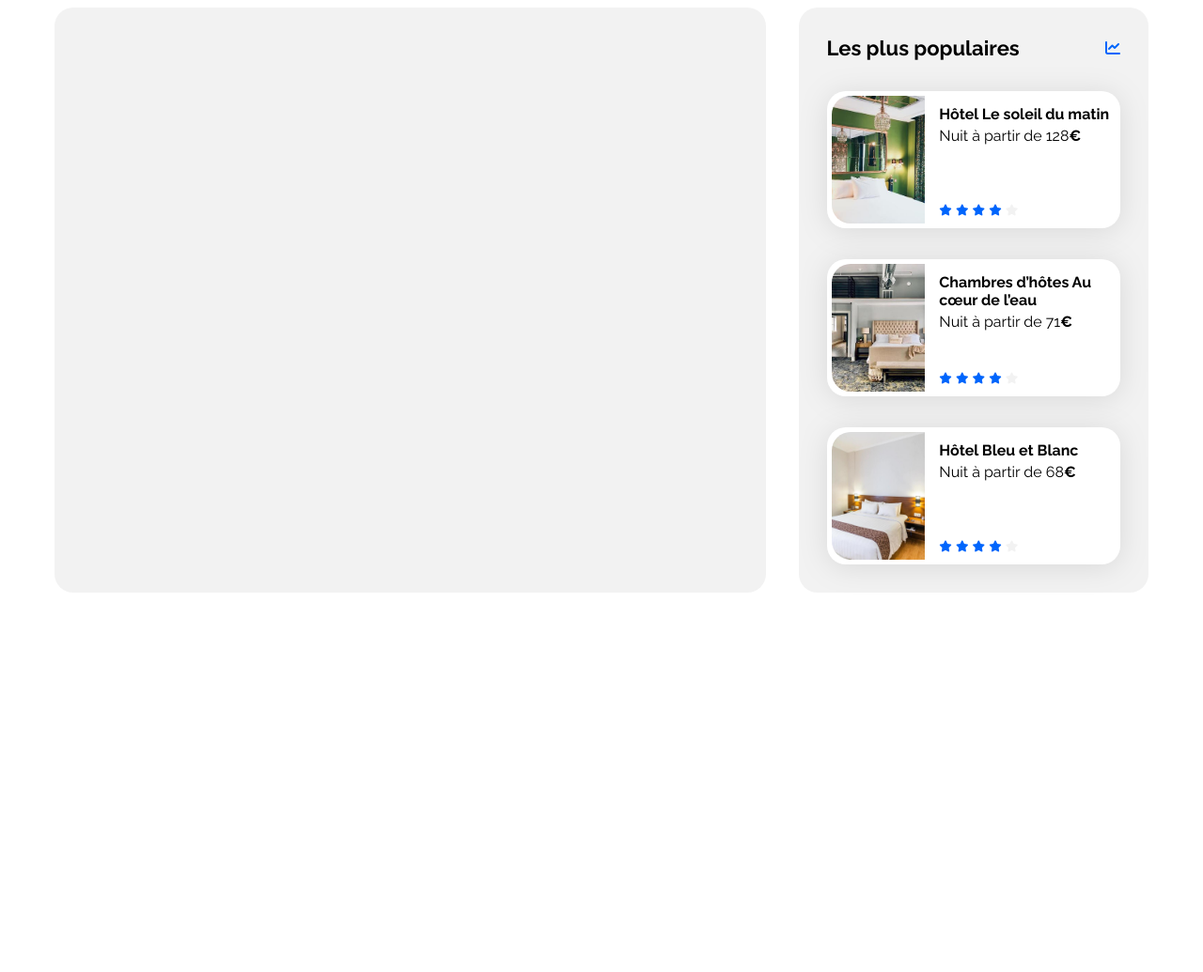
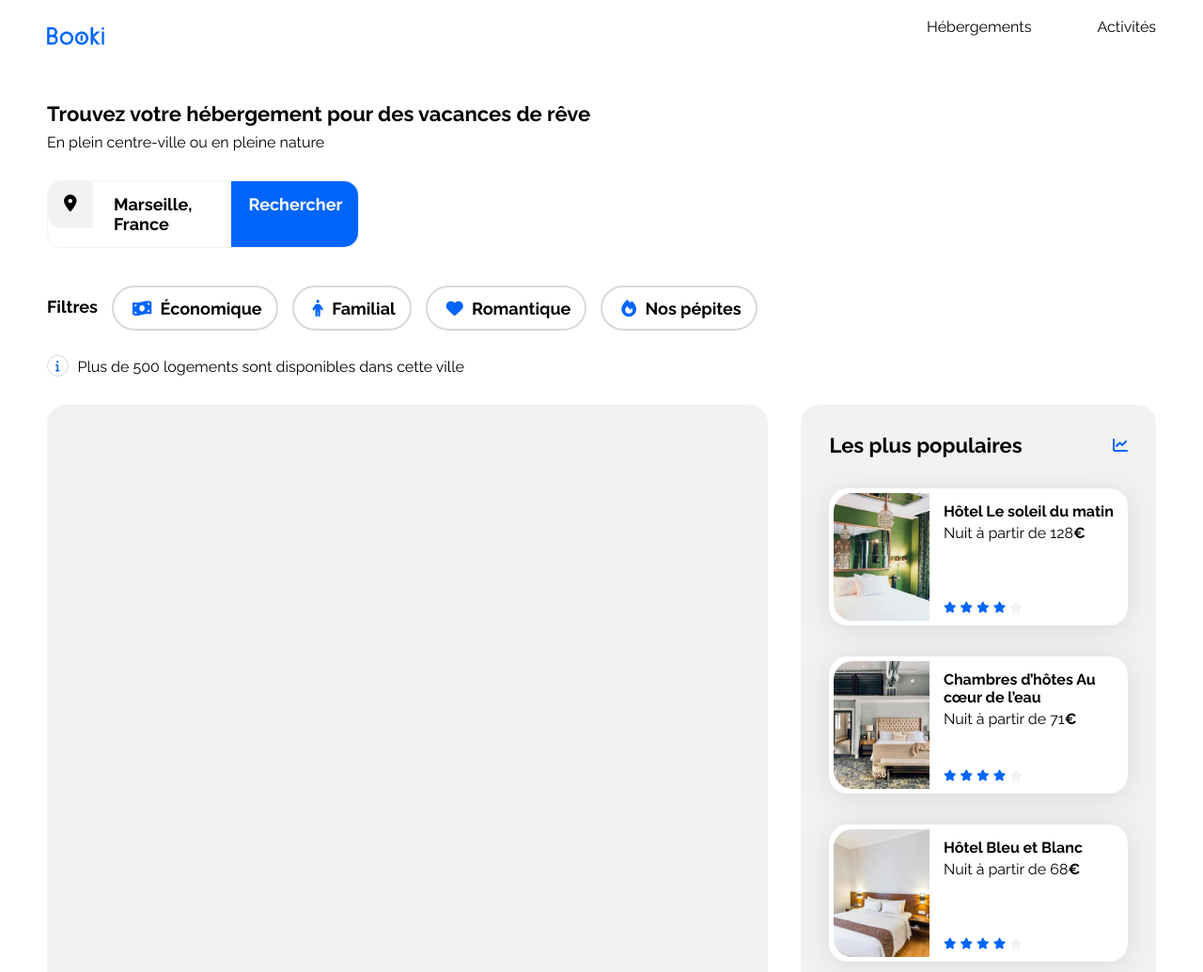
Before and after one commit to enold9/openclassrooms-Booki, a plain HTML site: page index.html in a window 1280 px wide. Shown: the top 1035 px of the page at 94% size. Before the commit the page ends 800 px from the top, so only its background shows below. Drawn offline with Linux system fonts and the light colour scheme; files that its build step writes are made by us from their sources.

Commit message:
ajout du header

```diff
--- a/index.html
+++ b/index.html
@@ -11,12 +11,36 @@
     <link rel="stylesheet" href="https://cdnjs.cloudflare.com/ajax/libs/font-awesome/6.2.1/css/all.min.css"
         integrity="sha512-MV7K8+y+gLIBoVD59lQIYicR65iaqukzvf/nwasF0nqhPay5w/9lJmVM2hMDcnK1OnMGCdVK+iQrJ7lzPJQd1w=="
         crossorigin="anonymous" referrerpolicy="no-referrer" />
-    <link rel="stylesheet" href="./css/style.css">
+    <link rel="stylesheet" href="./style.css">
 </head>
-
 <body>
     <div class="main-container">
-        <header></header>
+        <nav>
+            <img src="./images/logo/Booki.png" alt="Logo du site">
+            <div class="liens">
+                <a href="">Hébergements</a>                       <!-- todo ancrage -->
+                <a href="">Activités</a>
+            </div>
+        </nav>
+        <header>
+            <h1>Trouvez votre hébergement pour des vacances de rêve</h1>
+            <p>En plein centre-ville ou en pleine nature</p>
+            <ul style="list-style-type:none;" class="formulaire">
+                <li><i class="fa-solid fa-location-dot" style="color: black;"></i></li>
+                <li class="ville">Marseille, France</li>
+                <li class="recherche">Rechercher</li>
+            </ul>
+            <div class="filtres">
+                <H2>Filtres</H2>
+                <ul style="list-style-type:none;">
+                    <li><i class="fa-solid fa-money-bill-wave"></i> Économique</li>
+                    <li><i class="fa-solid fa-person"></i> Familial</li>
+                    <li><i class="fa-solid fa-heart"></i> Romantique</li>
+                    <li><i class="fa-solid fa-fire"></i> Nos pépites</li>
+                </ul>
+            </div>
+            <p class="info"><i class="fa-solid fa-info fa-xs"></i>Plus de 500 logements sont disponibles dans cette ville</p>
+        </header>
         <main>
             <div class="hebergements-and-populaires">
                 <section class="hebergements">
--- a/style.css
+++ b/style.css
@@ -14,6 +14,7 @@
 }
 
 body {
+    margin:0;
     display: flex;
     justify-content: center;
 }
@@ -23,6 +24,10 @@ body {
     max-width: 1440px;
     padding: 0 50px;
     box-sizing: border-box;
+}
+
+h1 {
+    font-size: 22px;
 }
 
 a {
@@ -56,6 +61,124 @@ a {
 
 .neutral-star {
     color: var(--main-bg-color)
+}
+
+/****** nav ***********/
+
+nav {
+    display: flex;
+    flex-direction: row;
+    flex-wrap: wrap;
+    justify-content: space-between;
+    margin-bottom: 60px;
+}
+
+nav img{
+    margin-top: 29px;
+    height: 19px;
+    width: 61px;
+}
+
+.liens{
+    display: flex;
+    gap: 70px;
+}
+
+.liens a{
+    padding-top: 17px;
+    border: white, solid;
+    border-width: 0;
+    border-top-width: 2px;
+}
+
+.liens a:hover{
+    color: #0065FC;
+    border: #0065FC, solid;
+    border-width: 0cap;
+    border-top-width: 2px;
+}
+
+/****** header ***********/
+
+header {
+    margin: 30px 0;
+}
+
+.formulaire {
+    display: flex;
+    flex-direction: row;
+    justify-content: left;
+    margin-top: 31px;
+    width: 28%;
+    border-radius: 15px;
+    padding-inline-start: 0;
+    font-weight: bold;
+    font-size: 18px;
+    border: solid, #F2F2F2, 1px;
+}
+
+.formulaire i {
+    padding: 14px 17px;
+    background-color: #F2F2F2;
+    border-top-left-radius: 15px;
+    border-bottom-left-radius: 15px;
+    padding-bottom: 18px;
+}
+
+.ville {
+    padding: 14px 22.5px;
+}
+
+.recherche {
+    padding: 14px 17px 14px 19px;
+    background-color: #0065FC;
+    color: white;
+    border-top-right-radius: 15px;
+    border-bottom-right-radius: 15px;
+}
+
+.filtres {
+    margin-top: 22px;
+    display: flex;
+    gap: 15px;
+    font-weight: bold;
+    font-size: 18px;
+}
+
+.filtres ul{
+    padding-inline-start: 0;
+    display: flex;
+    gap: 15px;
+}
+
+.filtres li {
+    border: solid, #d9d9d9, 2px;
+    border-radius: 25px;
+    padding: 8px 15px;
+}
+
+.filtres li:hover {
+    background-color: #DEEBFF;
+}
+
+.filtres i {
+    padding: 5px;
+}
+
+header h2 {
+    padding: 15px 0;
+    font-size: 18px;
+}
+
+header h1, p {
+    margin: 8px 0;
+}
+
+.info i {
+    padding: 10px 8px;
+    margin-right: 10px;
+    border: solid, #d9d9d9, 1px;
+    border-radius: 100px;
 }
 
 /****** Hebergements And Populaires ***********/
```
